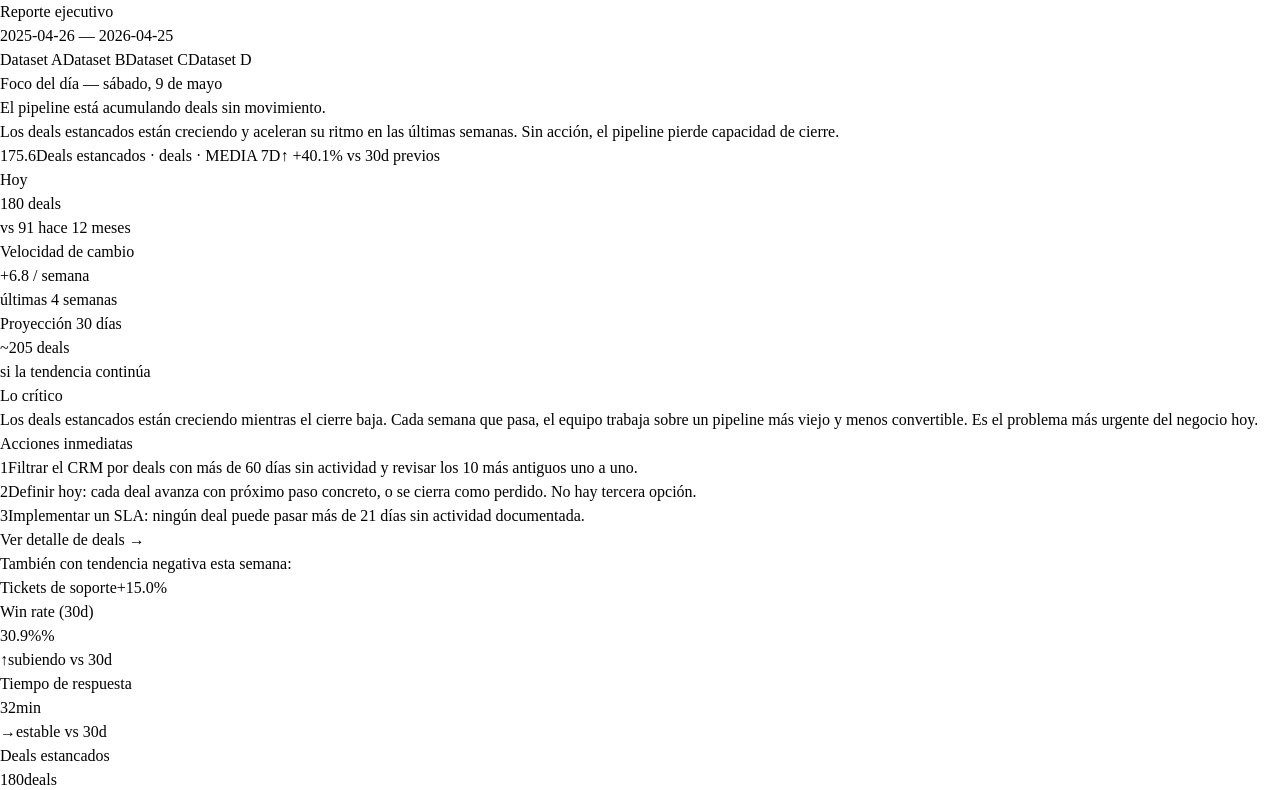
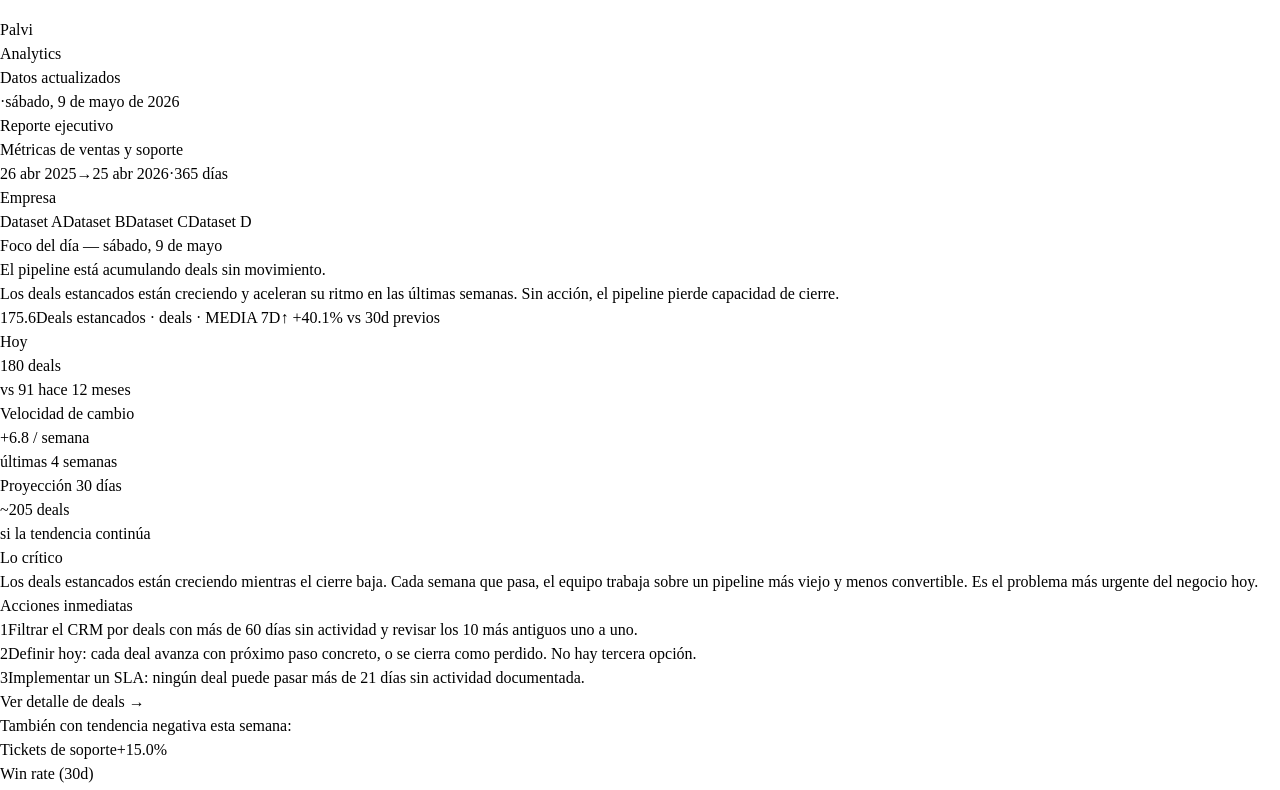
Before and after one commit to DanielOteroU/palvi-dashboard, a React (Vite) app: page / in a window 1280 px wide. Shown: the top 790 px of the page. Built offline with nearby package versions, Linux system fonts and the light colour scheme.

Commit message:
feat: redesign header with branding, date context and dataset selector

```diff
--- a/src/App.tsx
+++ b/src/App.tsx
@@ -1,7 +1,7 @@
 import { useState, useEffect } from 'react'
 import type { MetricsFile, DatasetKey } from './types/metrics'
 import { getKPIs } from './utils/dataUtils'
-import DatasetSelector from './components/DatasetSelector'
+import Header from './components/Header'
 import KPICard from './components/KPICard'
 import TrendChart from './components/TrendChart'
 import FunnelChart from './components/FunnelChart'
@@ -30,19 +30,13 @@ export default function App() {
 
   return (
     <div className="min-h-screen bg-gray-50">
-      <div className="max-w-6xl mx-auto px-6 py-8">
 
-        <div className="flex items-start justify-between mb-8">
-          <div>
-            <h1 className="text-2xl font-semibold text-gray-900">Reporte ejecutivo</h1>
-            <p className="text-sm text-gray-400 mt-1">
-              {dataset.metadata.start_date} — {dataset.metadata.end_date}
-            </p>
-          </div>
-          <DatasetSelector selected={selected} onChange={setSelected} />
-        </div>
+      <Header dataset={dataset} selected={selected} onChange={setSelected} />
+
+      <div className="max-w-6xl mx-auto px-6 pb-12">
 
         <FocusAlert dataset={dataset} />
+
         <div className="grid grid-cols-2 md:grid-cols-4 gap-4 mb-8">
           <KPICard {...kpis.winRate} />
           <KPICard {...kpis.responseTime} />
--- /dev/null
+++ b/src/components/Header.tsx
@@ -0,0 +1,86 @@
+import type { DatasetData, DatasetKey } from '../types/metrics'
+import DatasetSelector from './DatasetSelector'
+
+interface HeaderProps {
+  dataset: DatasetData
+  selected: DatasetKey
+  onChange: (key: DatasetKey) => void
+}
+
+function formatDate(dateStr: string): string {
+  const d = new Date(dateStr)
+  return d.toLocaleDateString('es-CL', {
+    day: 'numeric',
+    month: 'short',
+    year: 'numeric',
+  })
+}
+
+export default function Header({ dataset, selected, onChange }: HeaderProps) {
+  const today = new Date().toLocaleDateString('es-CL', {
+    weekday: 'long',
+    day: 'numeric',
+    month: 'long',
+    year: 'numeric',
+  })
+
+  const startDate = formatDate(dataset.metadata.start_date)
+  const endDate = formatDate(dataset.metadata.end_date)
+  const totalDays = dataset.metadata.days
+
+  return (
+    <div className="bg-white border-b border-gray-100 mb-8">
+      <div className="max-w-6xl mx-auto px-6">
+
+        <div className="flex items-center justify-between py-4 border-b border-gray-100">
+          <div className="flex items-center gap-3">
+            <div className="w-9 h-9 rounded-xl bg-gray-900 flex items-center justify-center">
+              <svg width="18" height="18" viewBox="0 0 20 20" fill="none">
+                <path d="M3 17V8M9 17V3M15 17v-6" stroke="white" strokeWidth="2" strokeLinecap="round"/>
+              </svg>
+            </div>
+            <div>
+              <p className="text-sm font-semibold text-gray-900 leading-tight">Palvi</p>
+              <p className="text-[11px] text-gray-400 leading-tight">Analytics</p>
+            </div>
+          </div>
+
+          <div className="flex items-center gap-3 text-xs text-gray-400">
+            <div className="flex items-center gap-1.5">
+              <span className="w-1.5 h-1.5 rounded-full bg-emerald-500" />
+              <span>Datos actualizados</span>
+            </div>
+            <span className="text-gray-300">·</span>
+            <span className="capitalize">{today}</span>
+          </div>
+        </div>
+
+        <div className="flex items-end justify-between py-6">
+          <div>
+            <p className="text-[11px] font-semibold text-gray-400 uppercase tracking-[0.15em] mb-2">
+              Reporte ejecutivo
+            </p>
+            <h1 className="text-3xl font-semibold text-gray-900 leading-tight">
+              Métricas de ventas y soporte
+            </h1>
+            <div className="flex items-center gap-3 mt-3 text-sm text-gray-500">
+              <span className="font-medium">{startDate}</span>
+              <span className="text-gray-300">→</span>
+              <span className="font-medium">{endDate}</span>
+              <span className="text-gray-300">·</span>
+              <span>{totalDays} días</span>
+            </div>
+          </div>
+
+          <div className="flex flex-col items-end gap-2">
+            <p className="text-[11px] font-semibold text-gray-400 uppercase tracking-[0.15em]">
+              Empresa
+            </p>
+            <DatasetSelector selected={selected} onChange={onChange} />
+          </div>
+        </div>
+
+      </div>
+    </div>
+  )
+}
```
